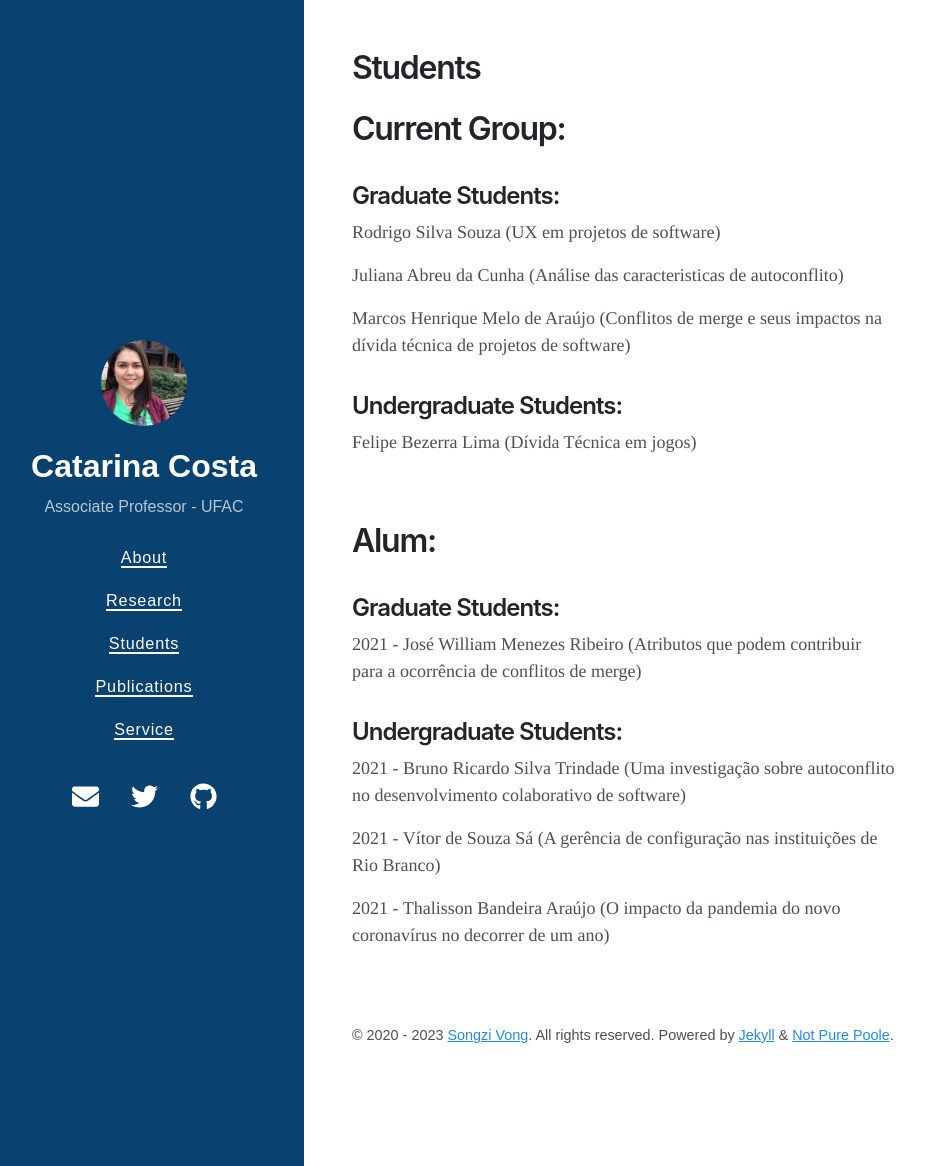
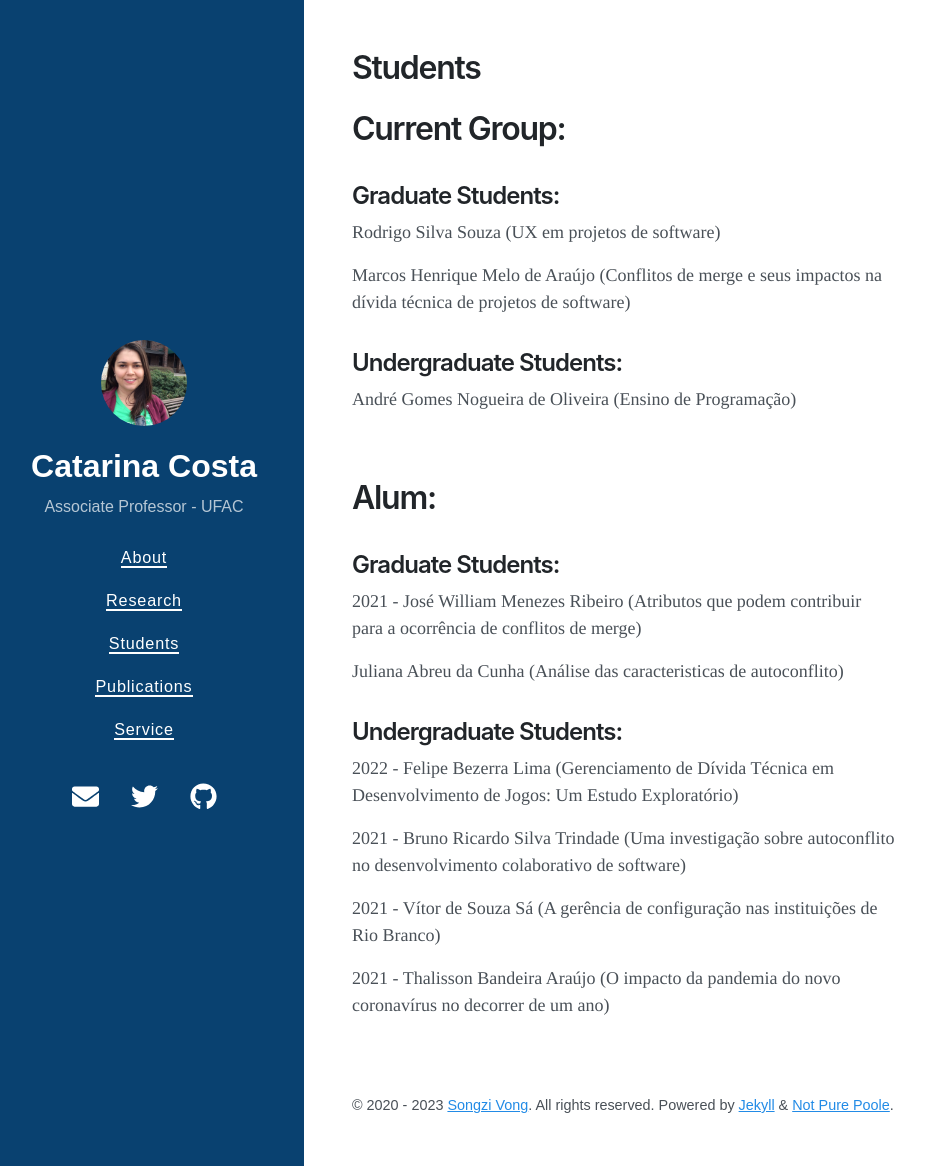
Before and after one commit to catarinacosta/catarinacosta.github.io, a Jekyll site: the page built from students.md, in a window 1280 px wide and 1166 px high. Shown: the whole window, without its empty margins (16-941 px from the left). Built offline with Jekyll 4.4.1, drawn with Linux system fonts in a browser that asks for light colours; nearby versions of some CDN libraries.

Commit message:
atualizando alunos

```diff
--- a/students.md
+++ b/students.md
@@ -10,13 +10,11 @@ title: Students
 
 <p>Rodrigo Silva Souza (UX em projetos de software)</p>
 
-<p>Juliana Abreu da Cunha (Análise das caracteristicas de autoconflito)</p>
-
 <p>Marcos Henrique Melo de Araújo (Conflitos de merge e seus impactos na dívida técnica de projetos de software)</p>
 
 <h2>Undergraduate Students:</h2>
 
-<p> Felipe Bezerra Lima (Dívida Técnica em jogos)</p>
+<p> André Gomes Nogueira de Oliveira (Ensino de Programação) </p>
 
 <p><br></p>
 
@@ -26,7 +24,11 @@ title: Students
 
 <p>2021 - José William Menezes Ribeiro (Atributos  que  podem  contribuir  para  a ocorrência de conflitos de merge)</p>
 
+<p>Juliana Abreu da Cunha (Análise das caracteristicas de autoconflito)</p>
+
 <h2>Undergraduate Students:</h2>
+
+<p> 2022 - Felipe Bezerra Lima (Gerenciamento de Dívida Técnica em Desenvolvimento de Jogos: Um Estudo Exploratório)</p>
 
 <p>2021 - Bruno Ricardo Silva Trindade (Uma investigação sobre autoconflito no desenvolvimento colaborativo de software)</p>
 
```
